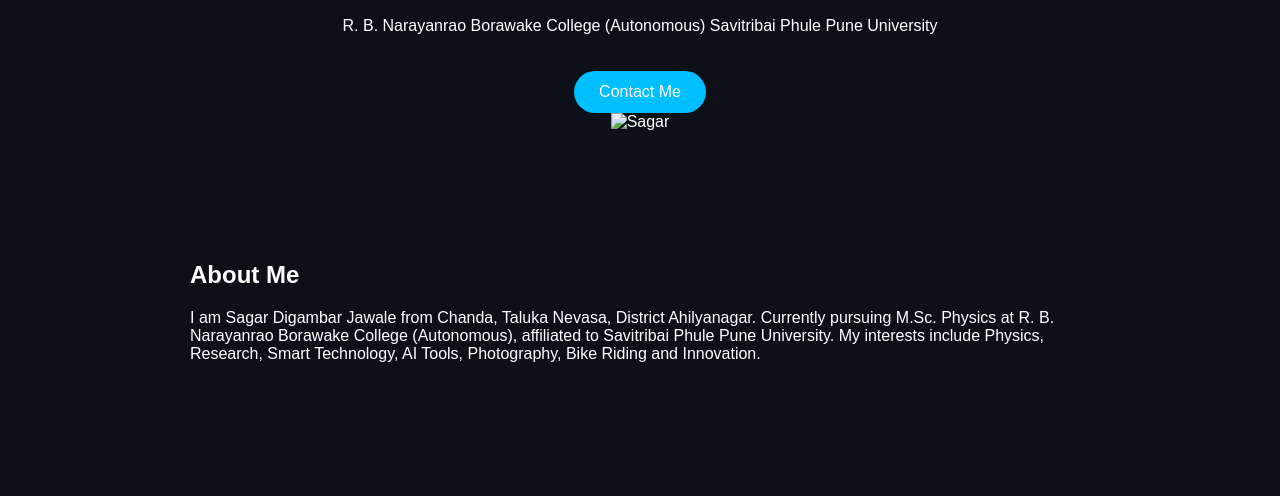
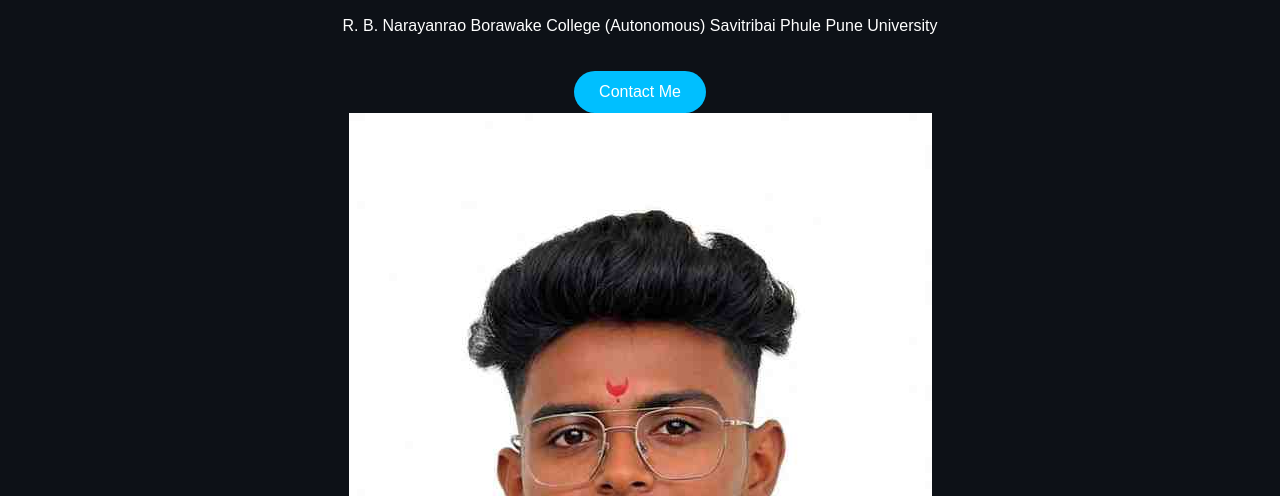
Before and after one commit to thesagar0/thesagar0.github.io, a plain HTML site: page index.html in a window 1280 px wide. Shown: the part 283-779 px from the top of the page. Drawn offline with Linux system fonts and the light colour scheme.

Commit message:
Update profile image source in index.html

```diff
--- a/index.html
+++ b/index.html
@@ -68,7 +68,7 @@ Contact Me
 
 <div class="hero-image">
 
-<img src="profile.jpg" alt="Sagar">
+<img src="1002028846.jpg" alt="Sagar">
 
 </div>
 
```
